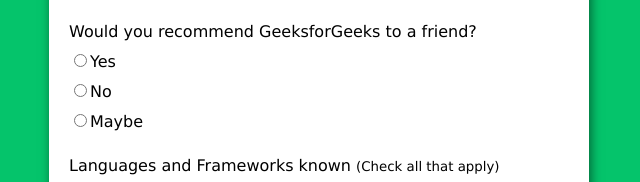
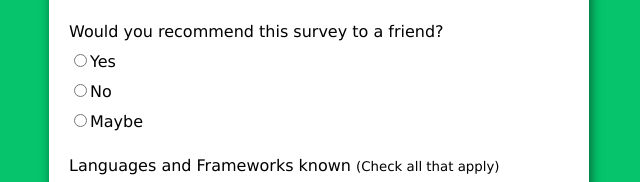
Before and after one commit to Atv432/clock, a plain HTML site: page index.html in a window 1280 px wide. Shown: the part 483-665 px from the top of the page, 321-961 px from the left. Drawn offline with Linux system fonts and the light colour scheme.

Commit message:
Update index.html

```diff
--- a/index.html
+++ b/index.html
@@ -135,7 +135,7 @@
 
 		<div class="form-control">
 			<label>
-				Would you recommend GeeksforGeeks
+				Would you recommend this survey
 				to a friend?
 			</label>
 
```
